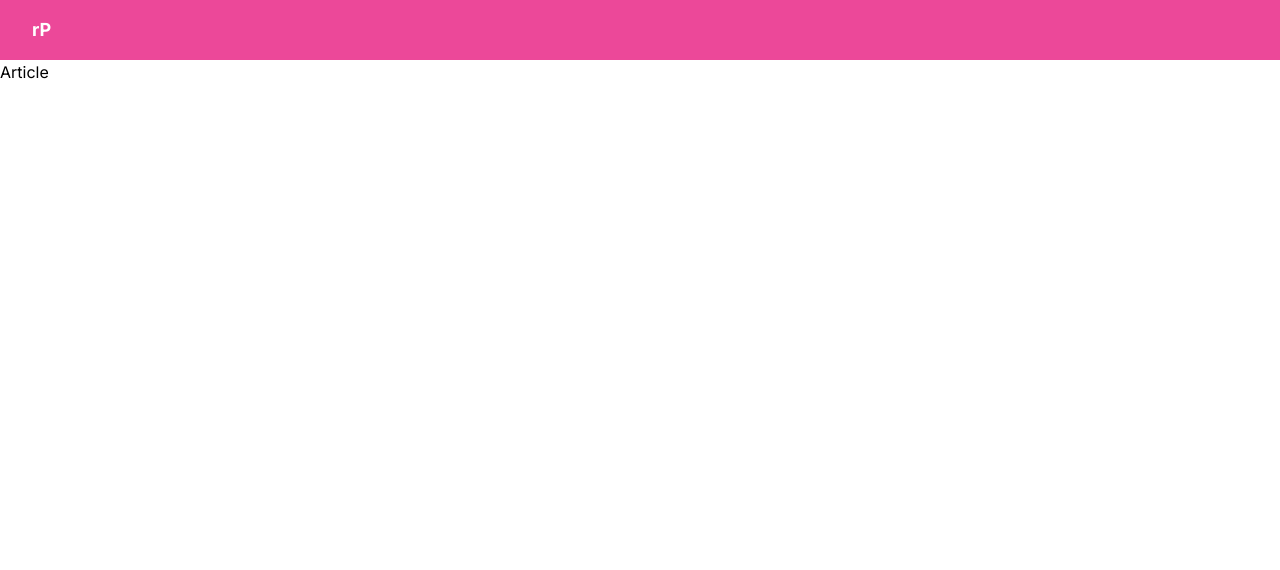
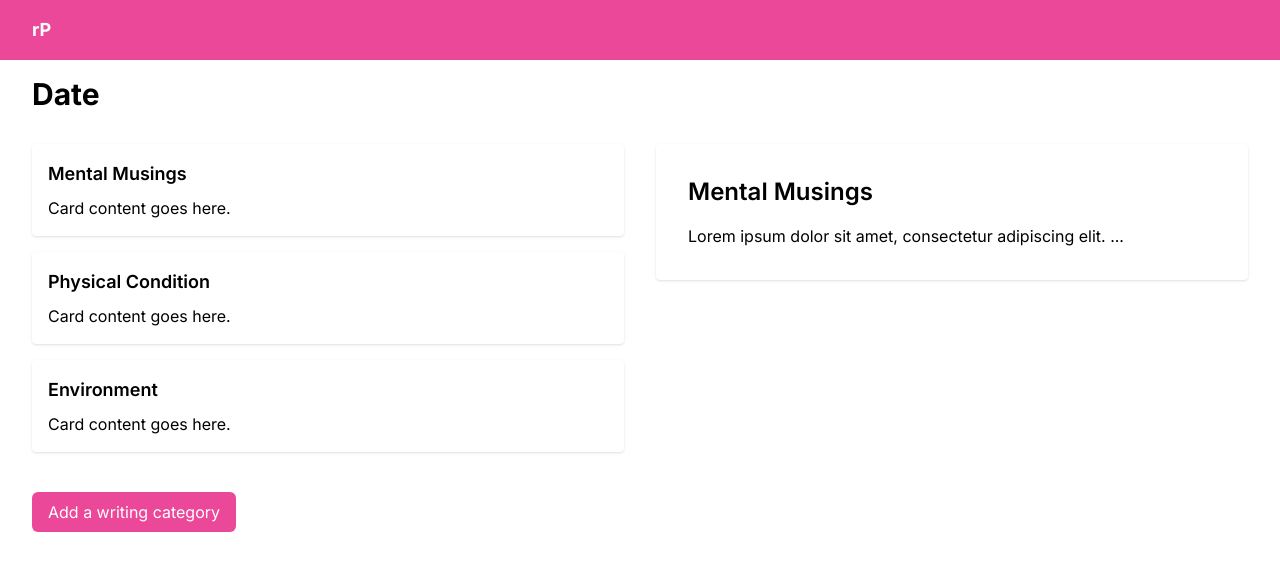
Before and after one commit to dgutkin/running-journal, a Next.js app in the folder client/: page /article in a window 1280 px wide. Shown: the top 570 px of the page. Built offline with nearby package versions, Linux system fonts and the light colour scheme.

Commit message:
Add template for article page

```diff
--- a/client/app/article/page.js
+++ b/client/app/article/page.js
@@ -3,7 +3,39 @@
 export default function Article() {
 
     return (
-        <div>Article</div>
+        <div>
+            <h1 className="text-3xl font-bold ml-8 mt-4">Date</h1>
+            <div className="flex p-8">
+
+                <div className="flex-1">
+                    <div className="mb-4 bg-white p-4 rounded shadow">
+                        <h2 className="text-lg font-semibold mb-2">Mental Musings</h2>
+                        <p>Card content goes here.</p>
+                    </div>
+
+                    <div className="mb-4 bg-white p-4 rounded shadow">
+                        <h2 className="text-lg font-semibold mb-2">Physical Condition</h2>
+                        <p>Card content goes here.</p>
+                    </div>
+
+                    <div className="mb-4 bg-white p-4 rounded shadow">
+                        <h2 className="text-lg font-semibold mb-2">Environment</h2>
+                        <p>Card content goes here.</p>
+                    </div>
+                    <button className="bg-pink-500 text-white px-4 py-2 mt-6 rounded-md">Add a writing category</button>
+                </div>
+
+
+                <div className="flex-1 ml-8">
+                    <div className="bg-white p-8 rounded shadow">
+                        <h2 className="text-2xl font-semibold mb-4">Mental Musings</h2>
+                        <p>
+                            Lorem ipsum dolor sit amet, consectetur adipiscing elit. ...
+                        </p>
+                    </div>
+                </div>
+            </div>
+        </div>
     );
 
 }
```
